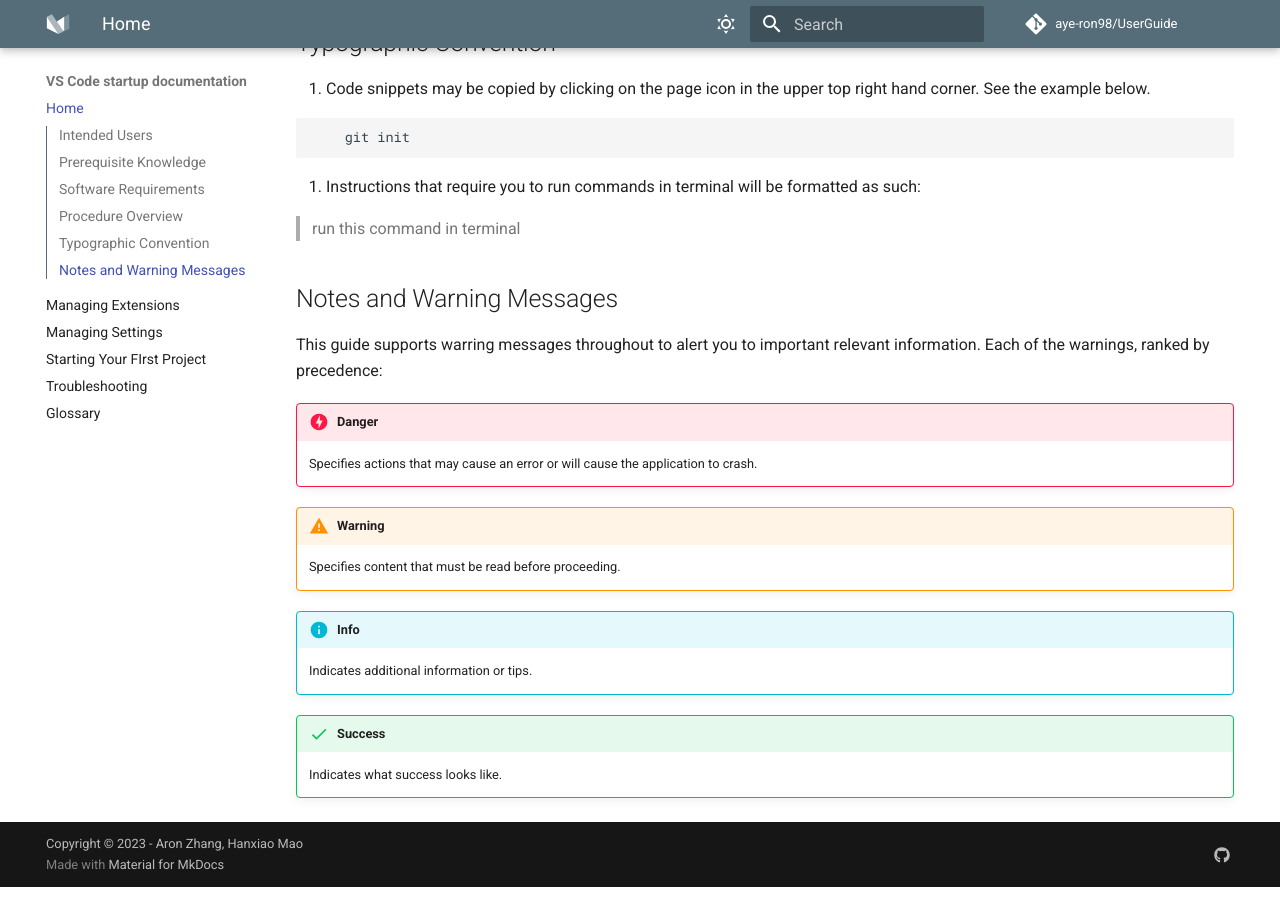
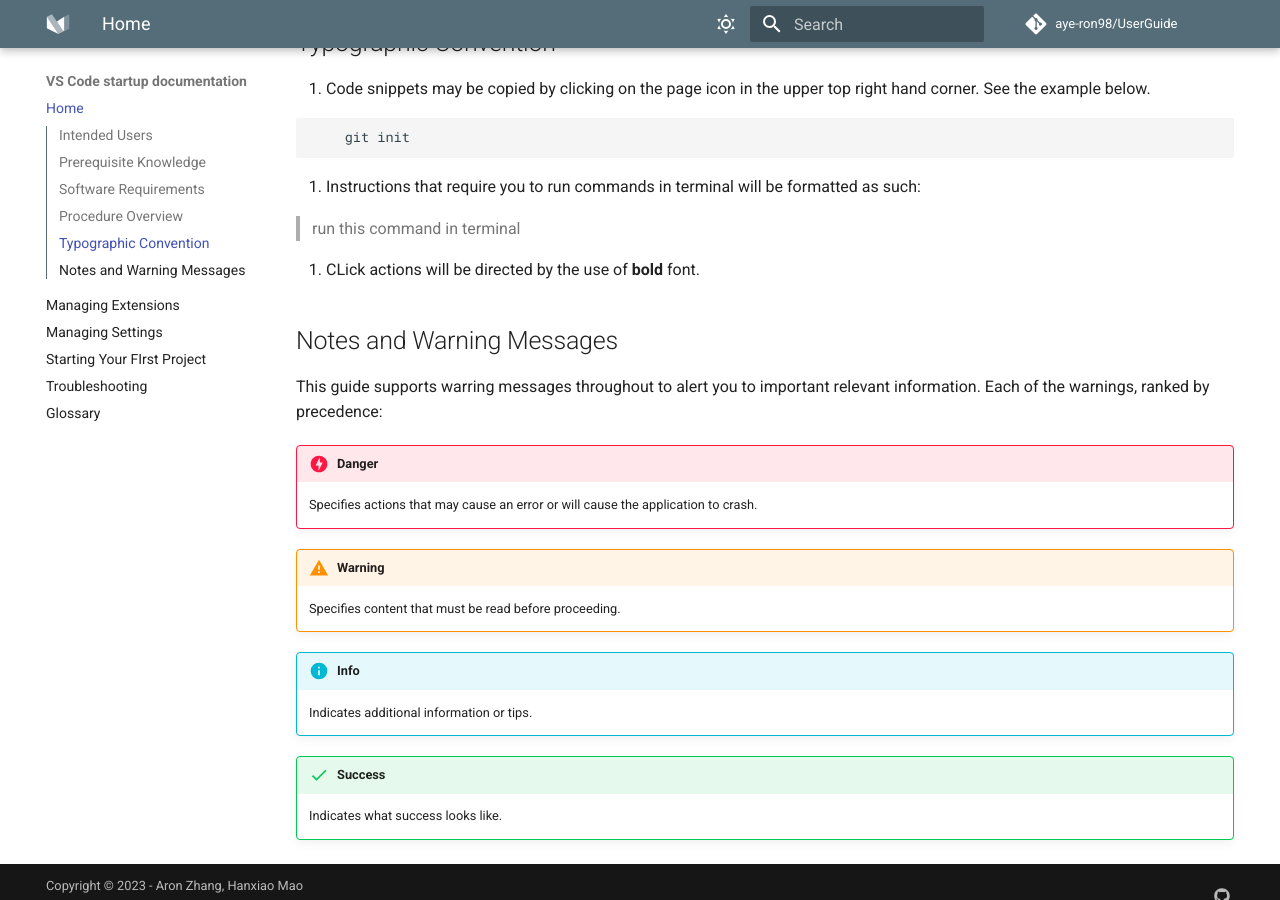
Before and after one commit to aye-ron98/UserGuide, an MkDocs documentation site: the page built from docs/index.md, in a window 1280 px wide and 900 px high, scrolled down 971 px. Built offline with MkDocs 1.6.1 and Material for MkDocs 9.7.7, drawn with Linux system fonts in a browser that asks for light colours; nearby versions of some CDN libraries; comment, search, counter and statistics services are not loaded.

Commit message:
update index conventions

```diff
--- a/docs/index.md
+++ b/docs/index.md
@@ -40,6 +40,8 @@ The main sections of this document are summarized below:
 
 > run this command in terminal
 
+3. CLick actions will be directed by the use of **bold** font.
+
 ## Notes and Warning Messages
 
 This guide supports warring messages throughout to alert you to important relevant information. Each of the warnings, ranked by precedence:
```
